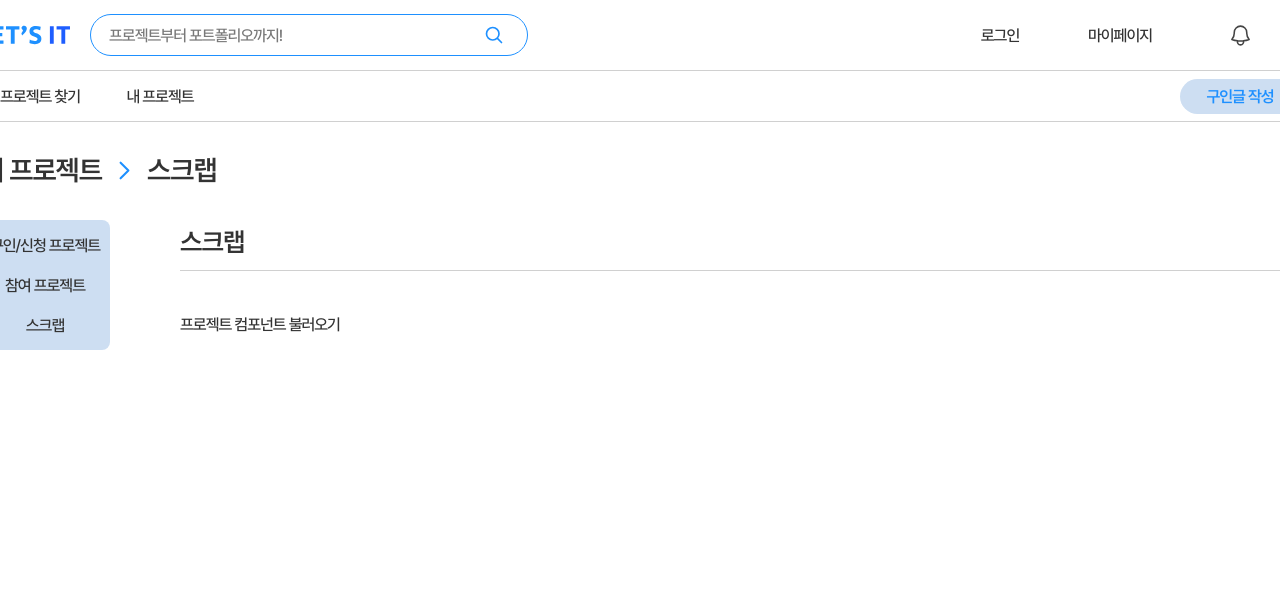
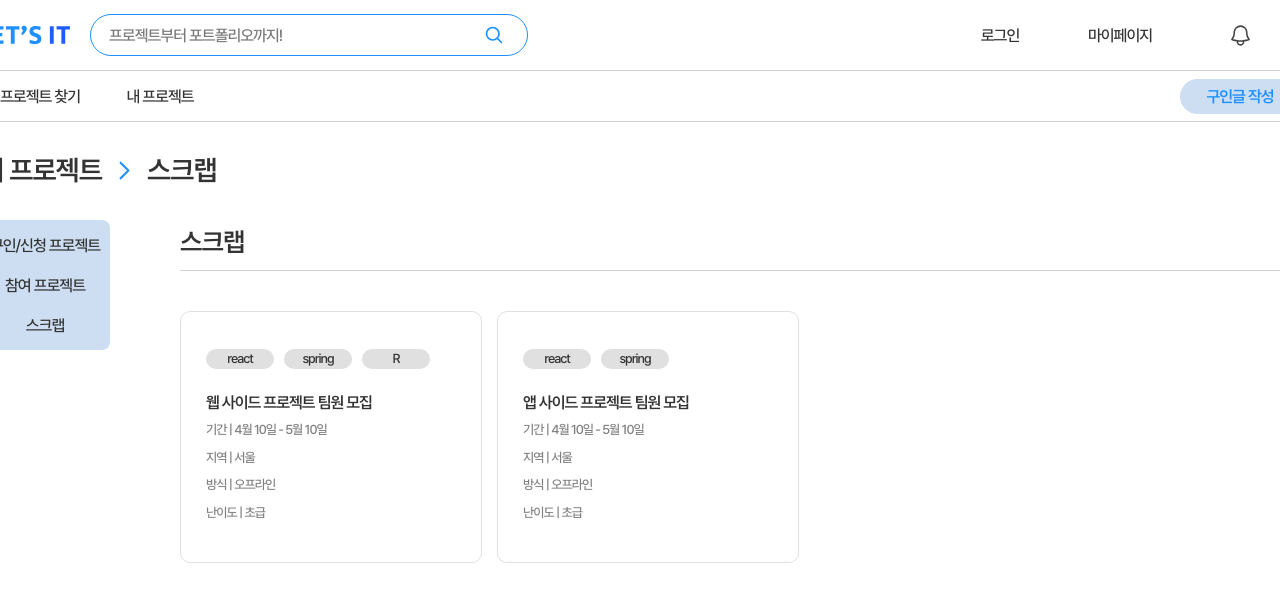
Before and after one commit to yezixx/SOLUX_LETS_IT_Frontend, a React (Vite) app: page /myproj/scrap in a window 1280 px wide. Shown: the top 602 px of the page. Built offline with nearby package versions, Linux system fonts and the light colour scheme; no server answers.

Commit message:
Feat: 스크랩 화면 ProjectList 컴포넌트로 구현

```diff
--- a/src/Components/RecommendProject/ProjectList.jsx
+++ b/src/Components/RecommendProject/ProjectList.jsx
@@ -1,6 +1,6 @@
 import React from "react";
 import styles from "./ProjectList.module.css";
-import Tech from "../SearchProject/Stack";
+import Stack from "../SearchProject/Stack";
 
 function ProjectList({ projects }) {
   return (
@@ -11,9 +11,9 @@ function ProjectList({ projects }) {
             <div className={styles.stack}>
               {project.stack &&
                 project.stack.map((tech, idx) => (
-                  <Tech key={idx} tech={tech}>
+                  <Stack key={idx} tech={tech}>
                     {tech}
-                  </Tech>
+                  </Stack>
                 ))}
             </div>
             {/*프로젝트 세부사항 */}
--- a/src/Components/SearchProject/Stack.module.css
+++ b/src/Components/SearchProject/Stack.module.css
@@ -1,7 +1,7 @@
 .tech {
-  min-width: 70px;
+  min-width: 60px;
   max-width: 120px;
-  height: 25px;
+  height: 20px;
   background-color: var(--select-color);
   border-radius: 20px;
   white-space: nowrap; /* 텍스트가 한 줄에 표시되도록 */
--- a/src/Screen/MyProject/Scrap/Scrap.jsx
+++ b/src/Screen/MyProject/Scrap/Scrap.jsx
@@ -1,10 +1,25 @@
-import RouteName from "../../../Components/RouteName/RouteName";
-import SideNav from "../../../Components/SideNav/SideNav";
+import ProjectList from "../../../Components/RecommendProject/ProjectList";
 import styles from "./Scrap.module.css";
 
-const route = ["내 프로젝트", "스크랩"];
-const sidenavCont = ["구인/신청 프로젝트", "참여 프로젝트", "스크랩"];
+const projects = [
+  {
+    title: "웹 사이드 프로젝트 팀원 모집",
+    period: "4월 10일 - 5월 10일",
+    location: "서울",
+    onoff: "오프라인",
+    difficulty: "초급",
+    stack: ["react", "spring", "R"],
+  },
 
+  {
+    title: "앱 사이드 프로젝트 팀원 모집",
+    period: "4월 10일 - 5월 10일",
+    location: "서울",
+    onoff: "오프라인",
+    difficulty: "초급",
+    stack: ["react", "spring"],
+  },
+];
 const Scrap = () => {
   return (
     <div className={styles.Scrap__contWrap}>
@@ -12,7 +27,7 @@ const Scrap = () => {
 
       <div className={styles.Scrap__title}>스크랩</div>
       {/*스크랩한 프로젝트 나열*/}
-      <div className={styles.Scrap__cont}>프로젝트 컴포넌트 불러오기</div>
+      <ProjectList projects={projects} />
     </div>
   );
 };
```
